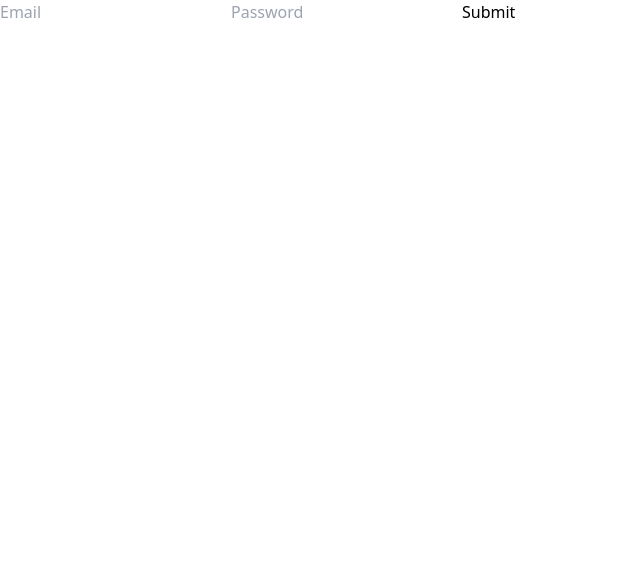
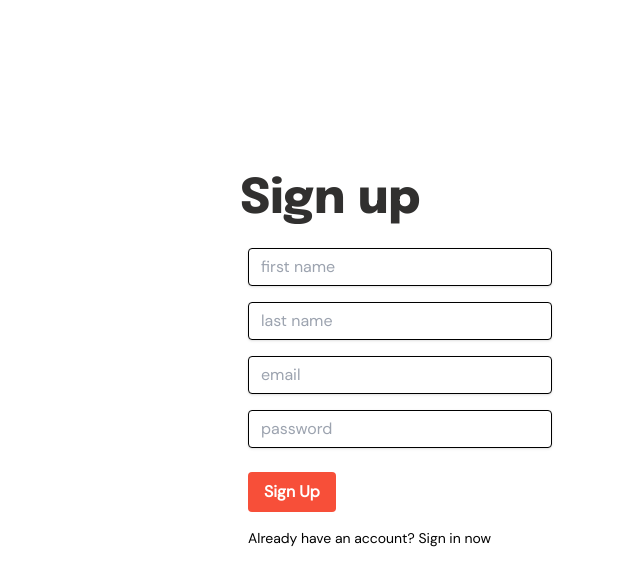
Before and after one commit to francescoGuglielmi/career_companion, a React (Create React App) app in the folder frontend/: page /signup in a window 1280 px wide. Shown: the top 586 px of the page, without its empty margins (0-640 px from the left). Built offline with nearby package versions, Linux system fonts and the light colour scheme.

Commit message:
updated sign up form frontend

```diff
--- a/frontend/src/components/user/SignUpForm.js
+++ b/frontend/src/components/user/SignUpForm.js
@@ -1,45 +1,114 @@
-import React, { useState } from 'react';
+import React, { useState } from "react";
 
 const SignUpForm = ({ navigate }) => {
-
   const [email, setEmail] = useState("");
   const [password, setPassword] = useState("");
+  const [firstName, setFirstName] = useState("");
+  const [lastName, setLastName] = useState("");
 
   const handleSubmit = async (event) => {
     event.preventDefault();
 
-    fetch( '/users', {
-      method: 'post',
+    const formData = new FormData();
+    formData.append("email", email);
+    formData.append("password", password);
+    formData.append("firstName", firstName);
+    formData.append("lastName", lastName);
+
+    let response = await fetch("/users", {
+      method: "post",
       headers: {
-        'Content-Type': 'application/json',
+        // "Content-Type": "application/json",
       },
-      body: JSON.stringify({ email: email, password: password })
-    })
-      .then(response => {
-        if(response.status === 201) {
-          navigate('/login')
-        } else {
-          navigate('/signup')
-        }
-      })
-  }
+      body: formData,
+    });
+
+    if (response.status === 201) {
+      navigate("/login");
+    } else {
+      navigate("/signup");
+    }
+  };
 
   const handleEmailChange = (event) => {
-    setEmail(event.target.value)
-  }
+    setEmail(event.target.value);
+  };
 
   const handlePasswordChange = (event) => {
-    setPassword(event.target.value)
-  }
+    setPassword(event.target.value);
+  };
 
+  const handleFirstNameChange = (event) => {
+    setFirstName(event.target.value);
+  };
 
-    return (
-      <form onSubmit={handleSubmit}>
-          <input placeholder="Email" id="email" type='text' value={ email } onChange={handleEmailChange} />
-          <input placeholder="Password" id="password" type='password' value={ password } onChange={handlePasswordChange} />
-        <input id='submit' type="submit" value="Submit" />
-      </form>
-    );
-}
+  const handleLastNameChange = (event) => {
+    setLastName(event.target.value);
+  };
+
+  return (
+    <div className="flex flex-col items-start justify-start h-screen md:pl-60 md:pt-40">
+      <h1 className="text-5xl font-epilogue-regular text-black pt-4">
+        Sign up
+      </h1>
+      <div className="w-full max-w-xs">
+        <form
+          onSubmit={handleSubmit}
+          className="bg-white px-2 pt-6 pb-8 mb-4 font-dm-sans-regular"
+        >
+          <div className="mb-4">
+            <input
+              className="shadow appearance-none border rounded w-full py-2 px-3 text-gray-700 leading-tight focus:outline-none focus:shadow-outline"
+              id="email"
+              type="text"
+              placeholder="first name"
+              value={firstName}
+              onChange={handleFirstNameChange}
+            />
+          </div>
+          <div className="mb-4">
+            <input
+              className="shadow appearance-none border rounded w-full py-2 px-3 text-gray-700 leading-tight focus:outline-none focus:shadow-outline"
+              id="email"
+              type="text"
+              placeholder="last name"
+              value={lastName}
+              onChange={handleLastNameChange}
+            />
+          </div>
+          <div className="mb-4">
+            <input
+              className="shadow appearance-none border rounded w-full py-2 px-3 text-gray-700 leading-tight focus:outline-none focus:shadow-outline"
+              id="email"
+              type="text"
+              placeholder="email"
+              value={email}
+              onChange={handleEmailChange}
+            />
+          </div>
+          <div className="mb-6">
+            <input
+              className="shadow appearance-none border rounded w-full py-2 px-3 text-gray-700 leading-tight focus:outline-none focus:shadow-outline"
+              id="password"
+              type="password"
+              placeholder="password"
+              value={password}
+              onChange={handlePasswordChange}
+            />
+          </div>
+          <div className="flex items-center justify-between">
+            <button
+              className="bg-orange hover:bg-blue-700 text-white font-bold py-2 px-4 rounded focus:outline-none focus:shadow-outline"
+              type="submit"
+            >
+              Sign Up
+            </button>
+          </div>
+          <p className="pt-4 text-sm">Already have an account? Sign in now</p>
+        </form>
+      </div>
+    </div>
+  );
+};
 
 export default SignUpForm;
```
